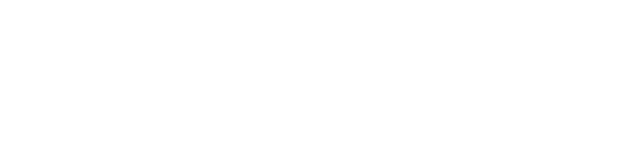
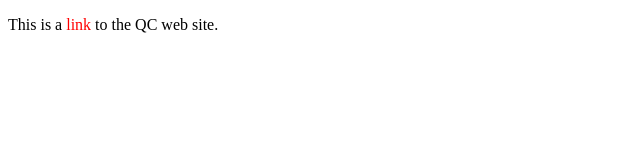
Before and after one commit to Julia-Martinez/week-7--23-october-2018, a plain HTML site: page index.html in a window 1280 px wide. Shown: the whole page, without its empty margins (0-640 px from the left). Drawn offline with Linux system fonts and the light colour scheme.

Commit message:
Add example of the different link-based pseduo-classes

```diff
--- a/css/style.css
+++ b/css/style.css
@@ -0,0 +1,18 @@
+a:link {
+   color: red;
+   text-decoration: none;
+   border-bottom: 3px solid transparent;
+   transition: 350ms;
+}
+
+a:visited {
+   color: blue;
+}
+
+a:hover {
+   border-bottom-color: blue;
+}
+
+a:active {
+   text-decoration: overline;
+}
--- a/index.html
+++ b/index.html
@@ -7,6 +7,6 @@
    <link rel="stylesheet" href="css/style.css">
 </head>
 <body>
-
+   <p>This is a <a href="https://www.qc.cuny.edu/Pages/home.aspx">link</a> to the QC web site.</p>
 </body>
 </html>
```
